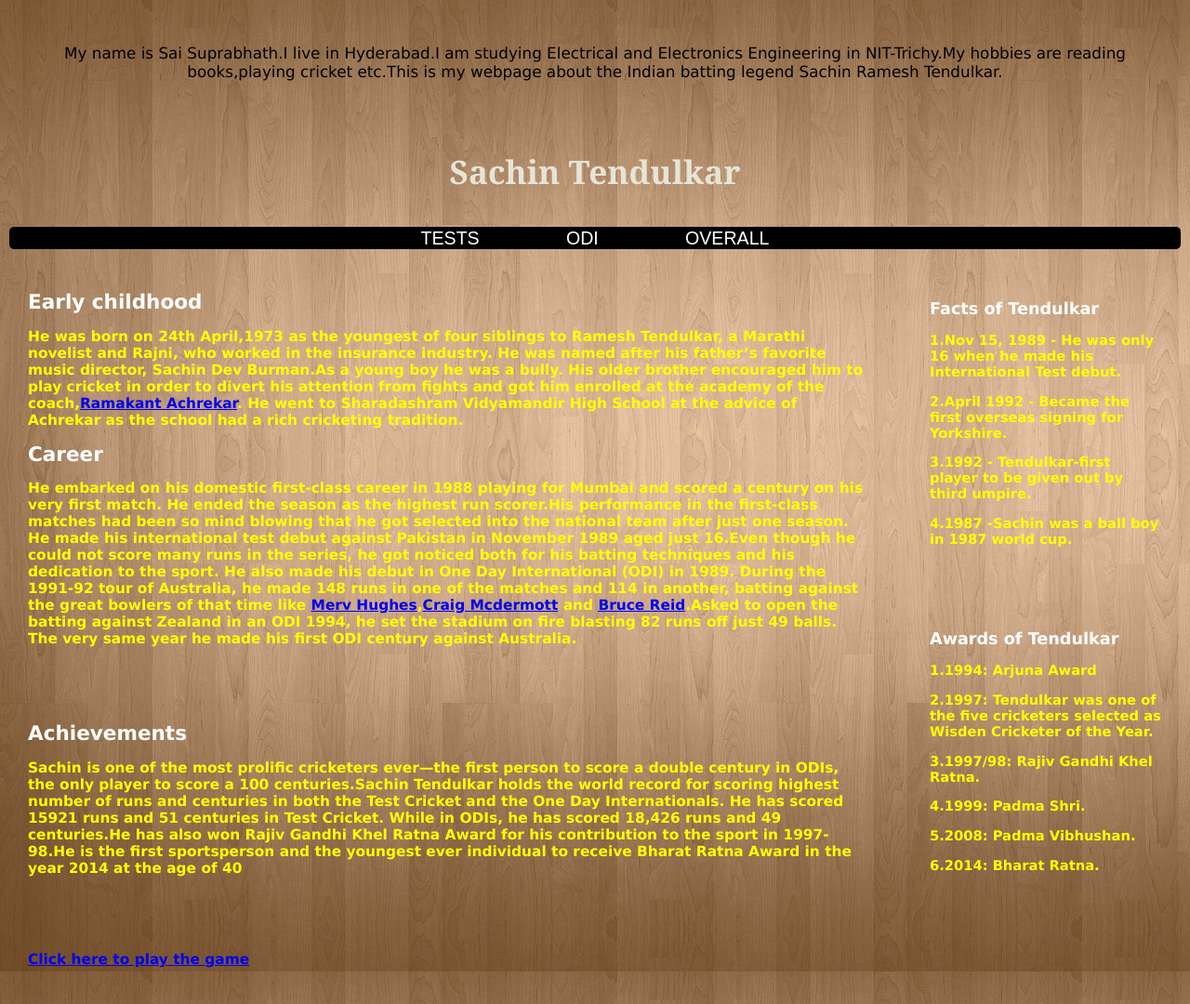
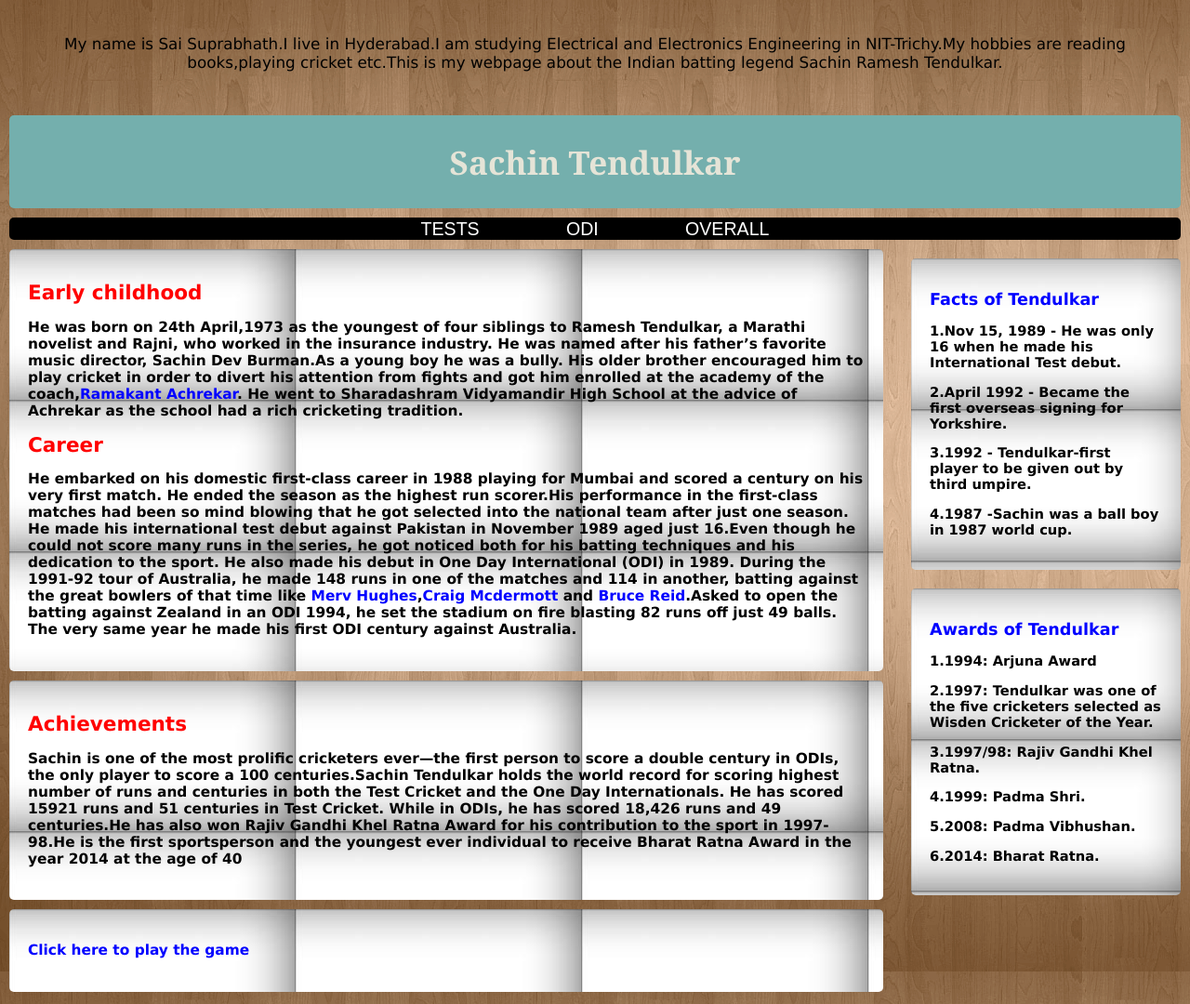
Before and after one commit to Sainss/Sainss.github.io, a plain HTML site: page index.html in a window 1280 px wide. Shown: the top 1080 px of the page at 93% size. Drawn offline with Linux system fonts and the light colour scheme.

Commit message:
Update stylsh.css

```diff
--- a/stylsh.css
+++ b/stylsh.css
@@ -7,7 +7,7 @@ font-size: 14px;
 
 }
 #myself{
-
+background-color:#e5e4d7
 margin: 10px;
 font-size:120%;
 padding: 20px;
@@ -16,8 +16,7 @@ text-align:center;
 }
 
 #header{
-
-//background-color:#74AFAD;
+background-color:#74AFAD;
 margin: 10px;
 height: 100px;
 border-radius:5px;
@@ -25,22 +24,22 @@ border-radius:5px;
 
 
 .content{
-
-//background-color:#e5e4d7;
+background:url(content.jpg);
 margin-left: 10px;
 margin-top: 10px;
 margin-bottom: 10px;
 margin-right: 330px;
 font-size:110%;
 padding: 20px;
-color:yellow;
+color:black;
 font-weight:bold;
 border-radius:5px;
 }
 
 
 .sr{
-//background-color:#e5e4d7;
+background:url(content.jpg);
+background-color:#e5e4d7;
 margin-left: 10px;
 margin-top: 10px;
 margin-bottom: 10px;
@@ -50,7 +49,7 @@ padding: 20px;
 border-radius:5px;
 float:right;
 width:250px;
-color:yellow;
+color:black;
 font-weight:bold;
 clear:right;
 }
@@ -69,11 +68,11 @@ font-size:80%;
 
 h1{
 font-size:140%;
-color:white;
+color:red;
 }
 
 h2{
-color:white;
+color:blue;
 font-size:120%;
 }
 
@@ -124,6 +123,16 @@ color:black;
 background-color:white;
 }
 
+.content a{
+
+text-decoration:none;
+color:blue;
+}
+
+
+.content a:hover{
+color:red;
+}
 
 
 #footer ul{
```
